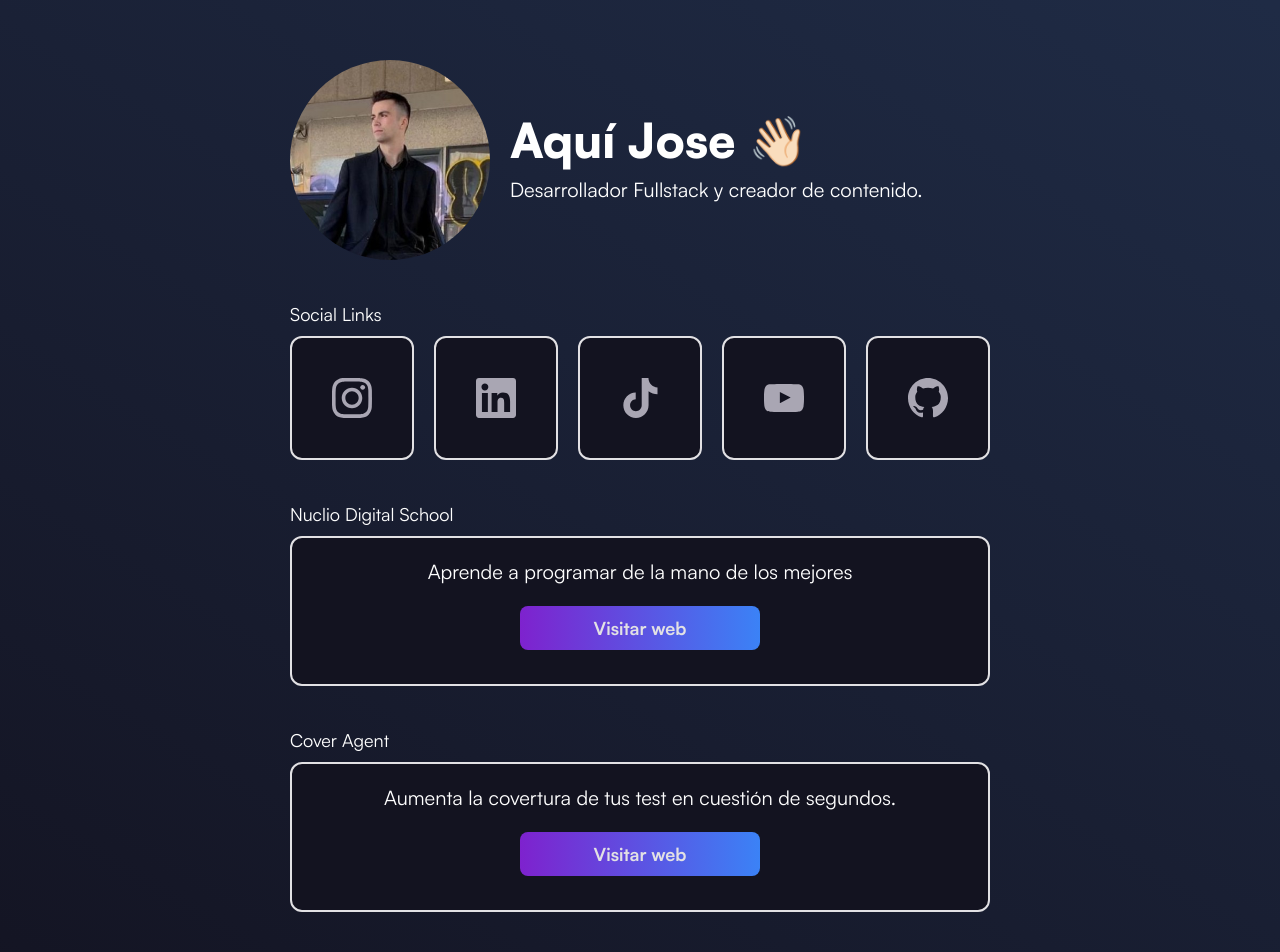
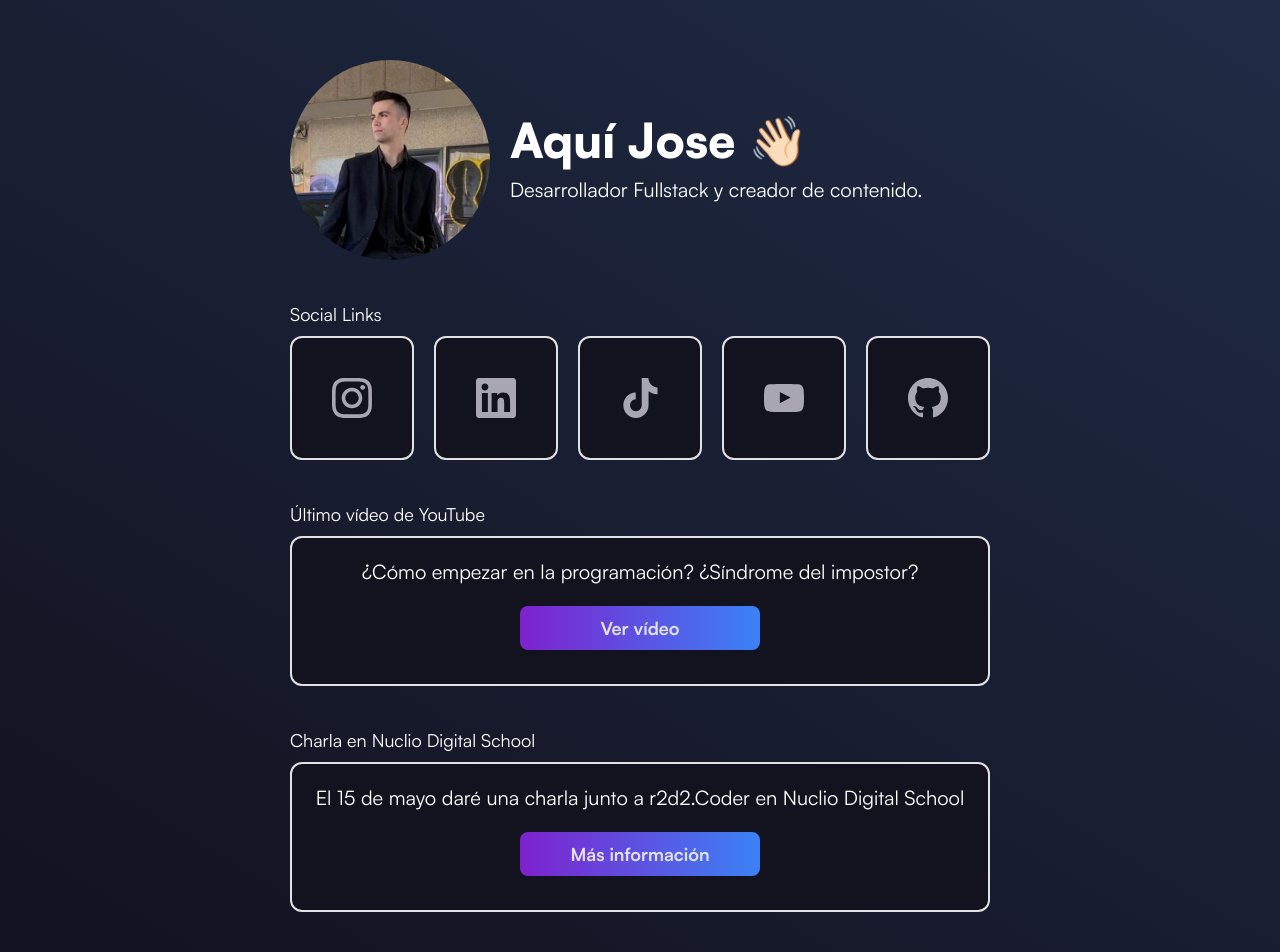
Before and after one commit to elrincondeldev/links-management, a Next.js app: page / in a window 1280 px wide. Shown: the top 952 px of the page. Built offline with nearby package versions, Linux system fonts and the light colour scheme.

Commit message:
new youtube video

```diff
--- a/src/pages/index.tsx
+++ b/src/pages/index.tsx
@@ -16,20 +16,12 @@ export default function Home() {
           </section>
           <section>
             <p className="satoshi-regular text-lg mb-2">
-              Nuclio Digital School
+              Último vídeo de YouTube
             </p>
             <LinkBox
-              title="Aprende a programar de la mano de los mejores"
-              buttonText="Visitar web"
-              link="https://nuclio.school/"
-            />
-          </section>
-          <section>
-            <p className="satoshi-regular text-lg mb-2">Cover Agent</p>
-            <LinkBox
-              title="Aumenta la covertura de tus test en cuestión de segundos."
-              buttonText="Visitar web"
-              link="https://github.com/Codium-ai/cover-agent"
+              title="¿Cómo empezar en la programación? ¿Síndrome del impostor?"
+              buttonText="Ver vídeo"
+              link="https://dub.sh/0hEFuD4"
             />
           </section>
           <section>
@@ -64,21 +56,13 @@ export default function Home() {
               <SocialBox />
             </section>
             <section>
-              <p className="satoshi-regular text-lg mb-2">Cover Agent</p>
-              <LinkBox
-                title="Aumenta la covertura de tus test en cuestión de segundos."
-                buttonText="Visitar web"
-                link="https://github.com/Codium-ai/cover-agent"
-              />
-            </section>
-            <section>
               <p className="satoshi-regular text-lg mb-2">
-                Charla en Nuclio Digital School
+                Último vídeo de YouTube
               </p>
               <LinkBox
-                title="El 15 de mayo daré una charla junto a r2d2.coder en Nuclio Digital School"
-                buttonText="Más información"
-                link="https://dub.sh/j3qFisy"
+                title="¿Cómo empezar en la programación? ¿Síndrome del impostor?"
+                buttonText="Ver vídeo"
+                link="https://dub.sh/0hEFuD4"
               />
             </section>
           </section>
```
